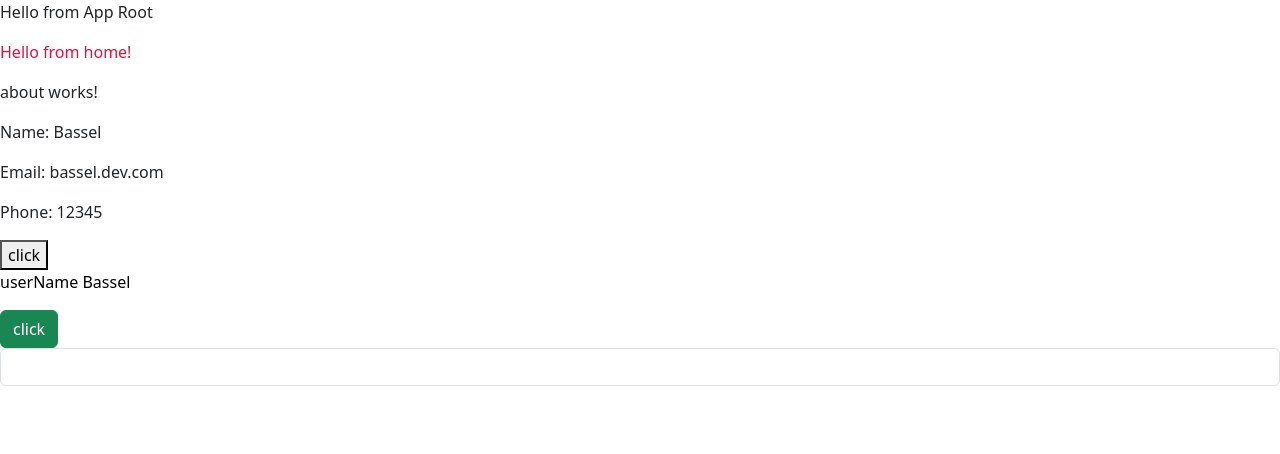
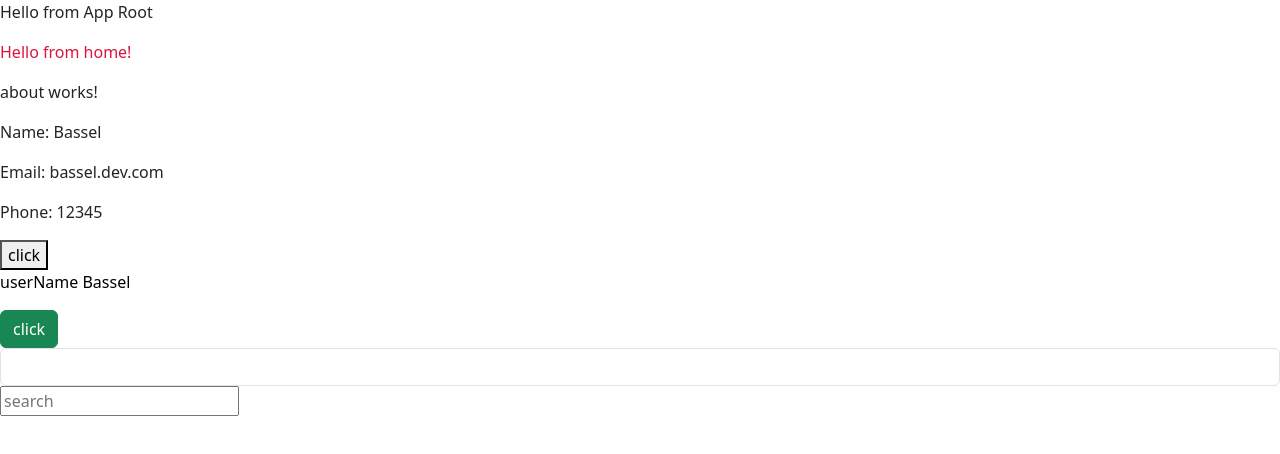
Before and after one commit to bassel-islam/Angular-Project, an Angular app: page / in a window 1280 px wide. Shown: the top 454 px of the page. Built offline with nearby package versions, Linux system fonts and the light colour scheme.

Commit message:
2 way binding.

```diff
--- a/src/app/app.html
+++ b/src/app/app.html
@@ -5,6 +5,13 @@
 <p>Email: {{userEmail}}</p>  <!--data interpolation-->
 <p>Phone: {{userPhone}}</p>
 <button [disabled]="userStatus" [attr.data-status]="status">click</button>   <!--property binding-->  <!--attribute binding-->
-<p [style.color]="flag ? 'red' : 'black' ">userName {{userName}}</p>
+
+<p [style.color]="flag ? 'red' : 'black' ">userName {{userName}}</p> <!--style binding-->
+
+<!--event binding-->
 <button class="btn btn-success" (click)="log()">click</button>
-<input type="text" class="form-control" (input)="showAlert($event)">
+<input type="text" class="form-control" (input)="showAlert($event)"/>
+
+<!--2 way binding-->
+<input type="text" placeholder="search" [(ngModel)]="searchInput"/>
+{{searchInput}}
--- a/src/app/app.ts
+++ b/src/app/app.ts
@@ -2,10 +2,11 @@ import { Component, signal } from '@angular/core';
 import { RouterOutlet } from '@angular/router';
 import { Home } from "./pages/app-home/home.component";
 import { About } from "./about/about";
+import { FormsModule } from '@angular/forms';
 
 @Component({
   selector: 'app-root',
-  imports: [RouterOutlet, Home, About],
+  imports: [RouterOutlet, Home, About,FormsModule],
   templateUrl: './app.html',
   styleUrl: './app.scss'
 })
@@ -17,6 +18,7 @@ export class App {
   userStatus:boolean=false;
   status:string='active';
   flag:boolean=false;
+  searchInput:string='';
 
   log():void{
     console.log("hello!!");
```
